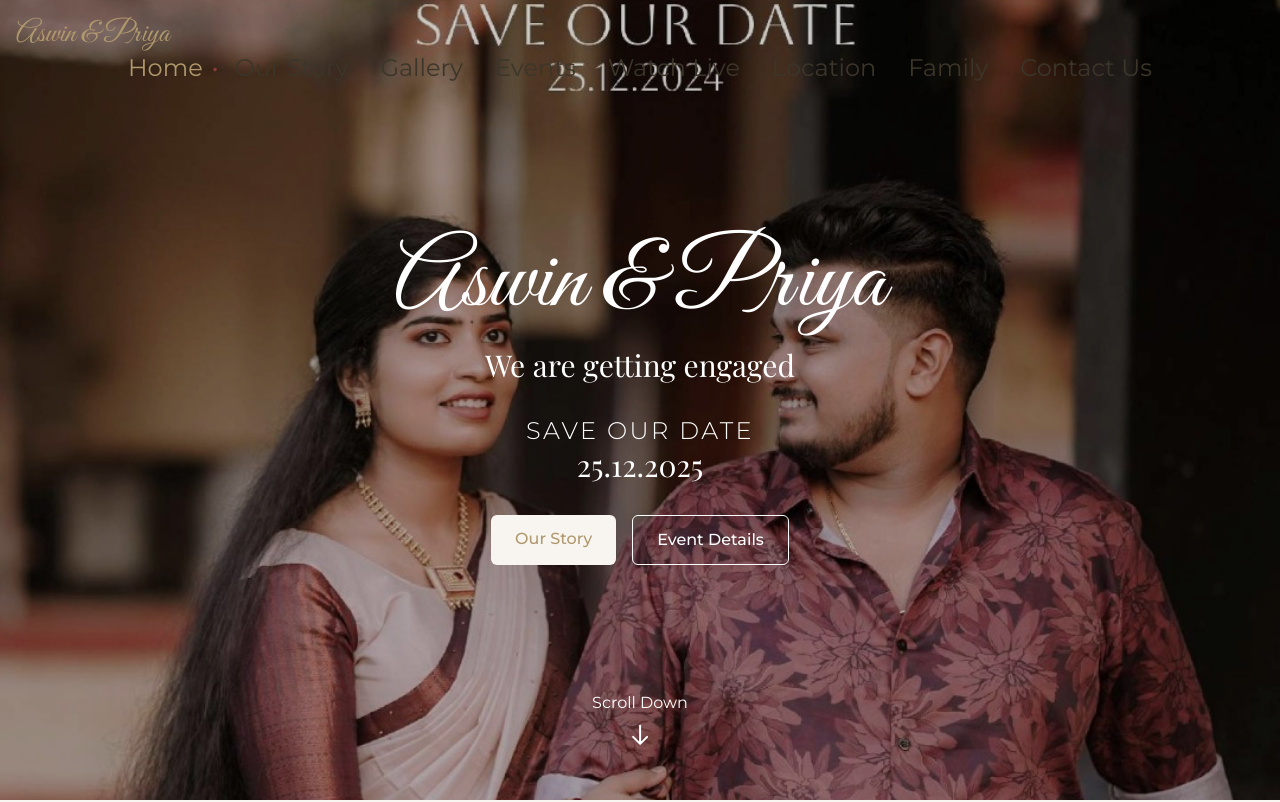
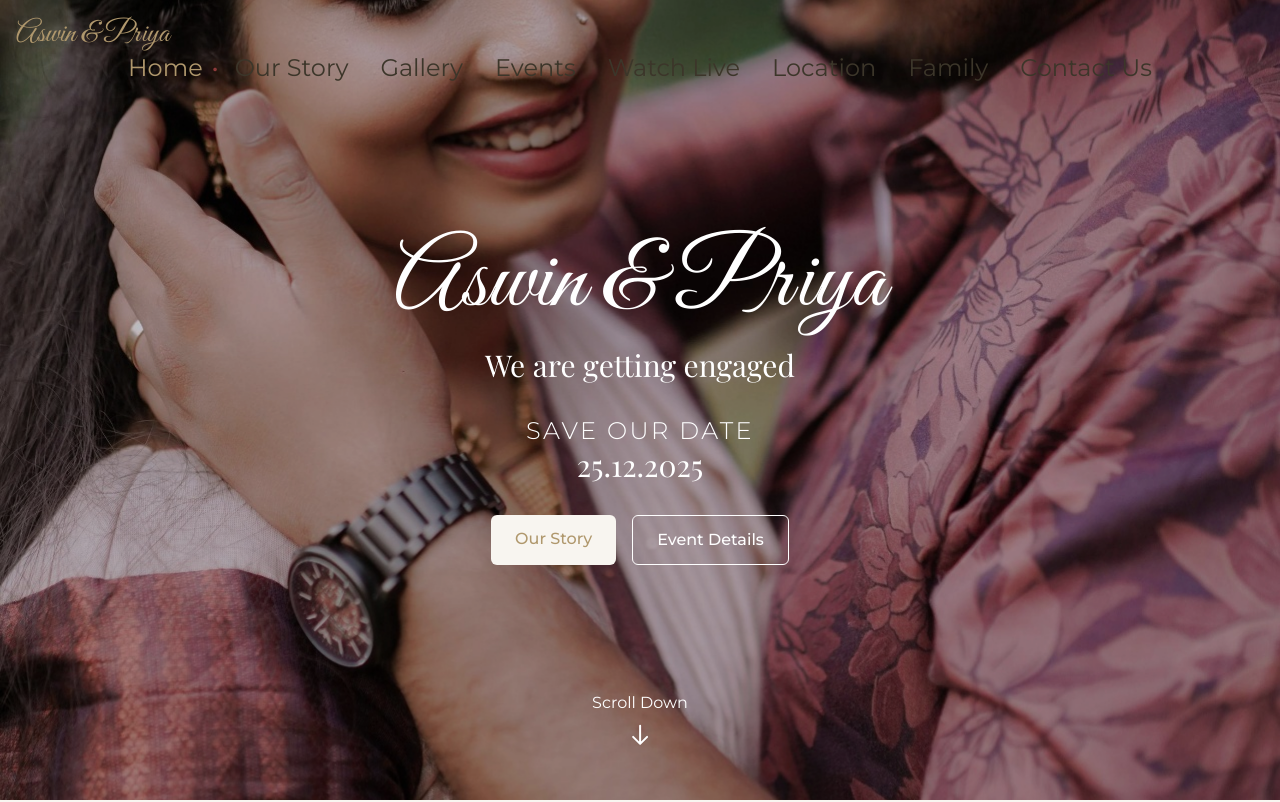
Before and after one commit to NidhinRoy/matson-website-demo, a React (Vite) app: page / in a window 1280 px wide. Shown: the top 802 px of the page. Built offline with nearby package versions, Linux system fonts and the light colour scheme.

Commit message:
Update hero image
Replaces the hero image on the home page with a new one.

```diff
--- a/src/pages/Index.tsx
+++ b/src/pages/Index.tsx
@@ -5,8 +5,8 @@ import { Play } from 'lucide-react';
 import CountdownTimer from '@/components/CountdownTimer';
 
 const Index = () => {
-  // Placeholder image paths - use the uploaded ones
-  const heroImage = '/lovable-uploads/58c0768d-1d9f-40c5-b639-edb15ffa83c6.png';
+  // Updated hero image path to use the new uploaded image
+  const heroImage = '/lovable-uploads/c4954fbf-33d2-4b38-923e-9a8da1cfa72c.png';
 
   return (
     <div className="min-h-screen">
--- a/src/utils/imageConfig.ts
+++ b/src/utils/imageConfig.ts
@@ -2,7 +2,7 @@
 // Image paths for easy reference and maintenance
 export const images = {
   // Home/Hero Images
-  hero: '/lovable-uploads/58c0768d-1d9f-40c5-b639-edb15ffa83c6.png',
+  hero: '/lovable-uploads/c4954fbf-33d2-4b38-923e-9a8da1cfa72c.png',
 
   // Couple Images
   couple1: '/lovable-uploads/b62dea22-612a-4c7a-91b2-08d1c51e5af9.png',
```
Also changed, not shown: public/lovable-uploads/c4954fbf-33d2-4b38-923e-9a8da1cfa72c.png (added).
